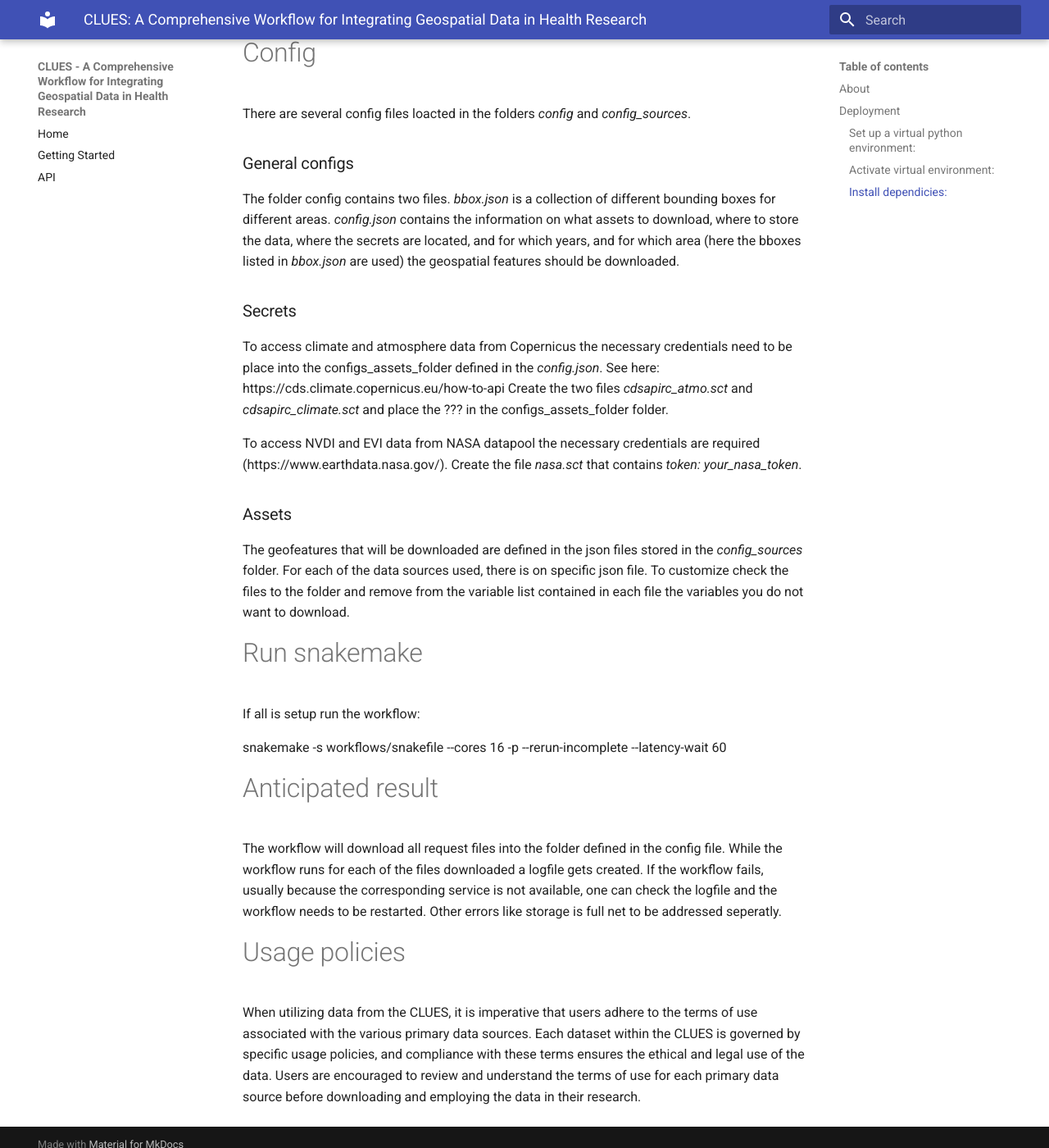
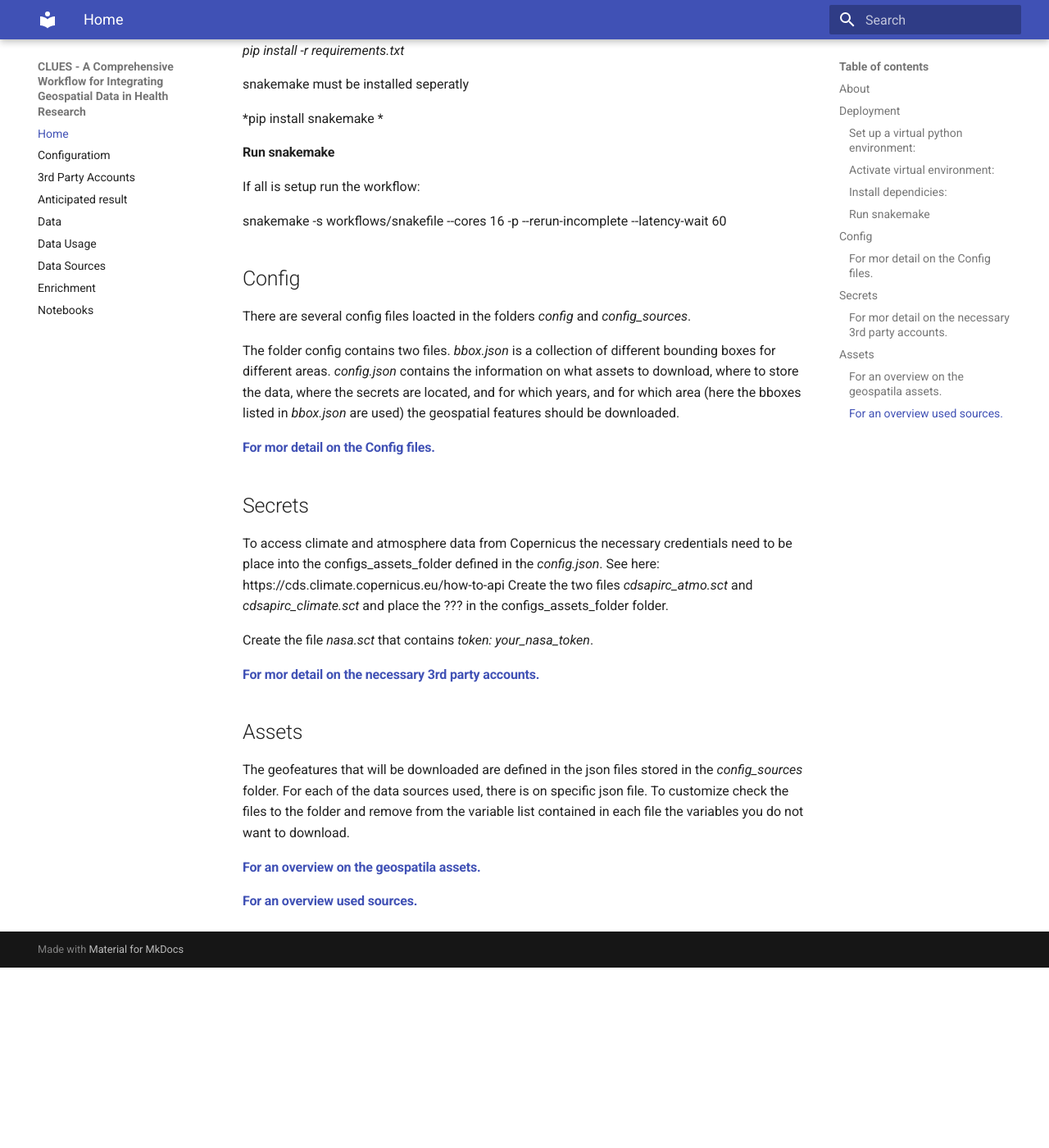
Before and after one commit to BIH-DMBS/CLUES, an MkDocs documentation site: the page built from docs/index.md, in a window 1280 px wide and 1400 px high, scrolled down 1301 px. Shown: the whole window at 82% size. Built offline with MkDocs 1.6.1 and Material for MkDocs 9.7.7, drawn with Linux system fonts in a browser that asks for light colours; after the commit the page ends 2481 px from its top, so only the background shows below that.

Commit message:
update doc

```diff
--- a/docs/index.md
+++ b/docs/index.md
@@ -10,7 +10,7 @@ CLUES addresses these needs by enabling selection and automated download of geos
 
 CLUES adheres to FAIR (Findable, Accessible, Interoperable, Reusable) data and GDPR (General Data Protection Regulation) principles.
 
-![Diagram](docs/CLUES_schema.png)
+![Diagram](CLUES_schema.png)
 
 ## Deployment
 
@@ -36,30 +36,33 @@ snakemake must be installed seperatly
 
 *pip install snakemake *
 
-# Config
-There are several config files loacted in the folders *config* and *config_sources*.
-### General configs
-The folder config contains two files. *bbox.json* is a collection of different bounding boxes for different areas. *config.json* contains the information on what assets to download, where to store the data, where the secrets are located, and for which years, and for which area (here the bboxes listed in *bbox.json* are used) the geospatial features should be downloaded.
-### Secrets
-To access climate and atmosphere data from Copernicus the necessary credentials need to be place into the configs_assets_folder defined in the *config.json*. See here: https://cds.climate.copernicus.eu/how-to-api
-Create the two files *cdsapirc_atmo.sct* and *cdsapirc_climate.sct* and place the ??? in the configs_assets_folder folder.
-
-To access NVDI and EVI data from NASA datapool the necessary credentials are required (https://www.earthdata.nasa.gov/).
-Create the file *nasa.sct* that contains *token: your_nasa_token*.
-
-### Assets
-The geofeatures that will be downloaded are defined in the json files stored in the *config_sources* folder. For each of the data sources used, there is on specific json file.
-To customize check the files to the folder and remove from the variable list contained in each file the variables you do not want to download.
-
-# Run snakemake
+#### Run snakemake
 If all is setup run the workflow:
 
 snakemake -s workflows/snakefile --cores 16 -p --rerun-incomplete --latency-wait 60
 
-# Anticipated result
+## Config
 
-The workflow will download all request files into the folder defined in the config file. While the workflow runs for each of the files downloaded a logfile gets created. If the workflow fails, usually because the corresponding service is not available, one can check the logfile and the workflow needs to be restarted. Other errors like storage is full net to be addressed seperatly.
+There are several config files loacted in the folders *config* and *config_sources*.
 
-# Usage policies
+The folder config contains two files. *bbox.json* is a collection of different bounding boxes for different areas. *config.json* contains the information on what
+assets to download, where to store the data, where the secrets are located, and for which years, and for which area (here the bboxes listed in *bbox.json* are used) the geospatial features should be downloaded.
 
-When utilizing data from the CLUES, it is imperative that users adhere to the terms of use associated with the various primary data sources. Each dataset within the CLUES is governed by specific usage policies, and compliance with these terms ensures the ethical and legal use of the data. Users are encouraged to review  and understand the terms of use for each primary data source before downloading and employing the data in their research.
+#### [For mor detail on the Config files. ](setup.md)
+
+
+## Secrets
+To access climate and atmosphere data from Copernicus the necessary credentials need to be place into the configs_assets_folder defined in the *config.json*. See here: https://cds.climate.copernicus.eu/how-to-api
+Create the two files *cdsapirc_atmo.sct* and *cdsapirc_climate.sct* and place the ??? in the configs_assets_folder folder.
+
+Create the file *nasa.sct* that contains *token: your_nasa_token*.
+
+#### [For mor detail on the necessary 3rd party accounts. ](3rdPartyAccounts.md)
+
+
+## Assets
+The geofeatures that will be downloaded are defined in the json files stored in the *config_sources* folder. For each of the data sources used, there is on specific json file.
+To customize check the files to the folder and remove from the variable list contained in each file the variables you do not want to download.
+
+#### [For an overview on the geospatila assets. ](datalist.md)
+#### [For an overview used sources. ](geospatial_data.md)
--- a/mkdocs.yml
+++ b/mkdocs.yml
@@ -1,7 +1,14 @@
 site_name: CLUES - A Comprehensive Workflow for Integrating Geospatial Data in Health Research
 nav:
-  - Home: datalist.md
-  - Getting Started: notebooks.md
-  - API: setup.md
+  - Home: index.md
+  - Configuratiom: setup.md
+  - 3rd Party Accounts: 3rdPartyAccounts.md
+  - Anticipated result: anticipatedResult.md
+  - Data: datalist.md
+  - Data Usage: data_usage.md
+  - Data Sources: geospatial_data.md
+  - Enrichment: enrichment.md
+  - Notebooks: notebooks.md
+
 theme:
   name: material
```
Also changed, not shown: docs/anticipatedResult.md (added, +3 -0 lines).
